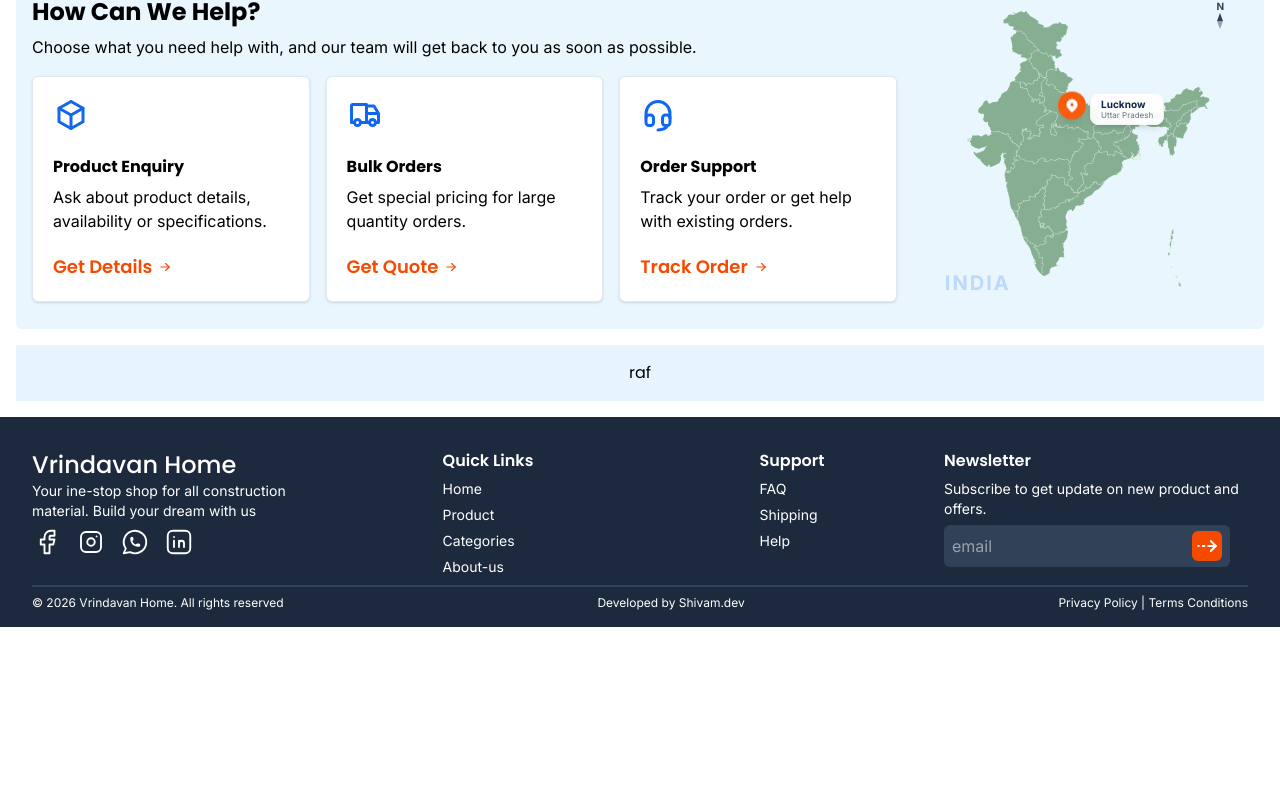
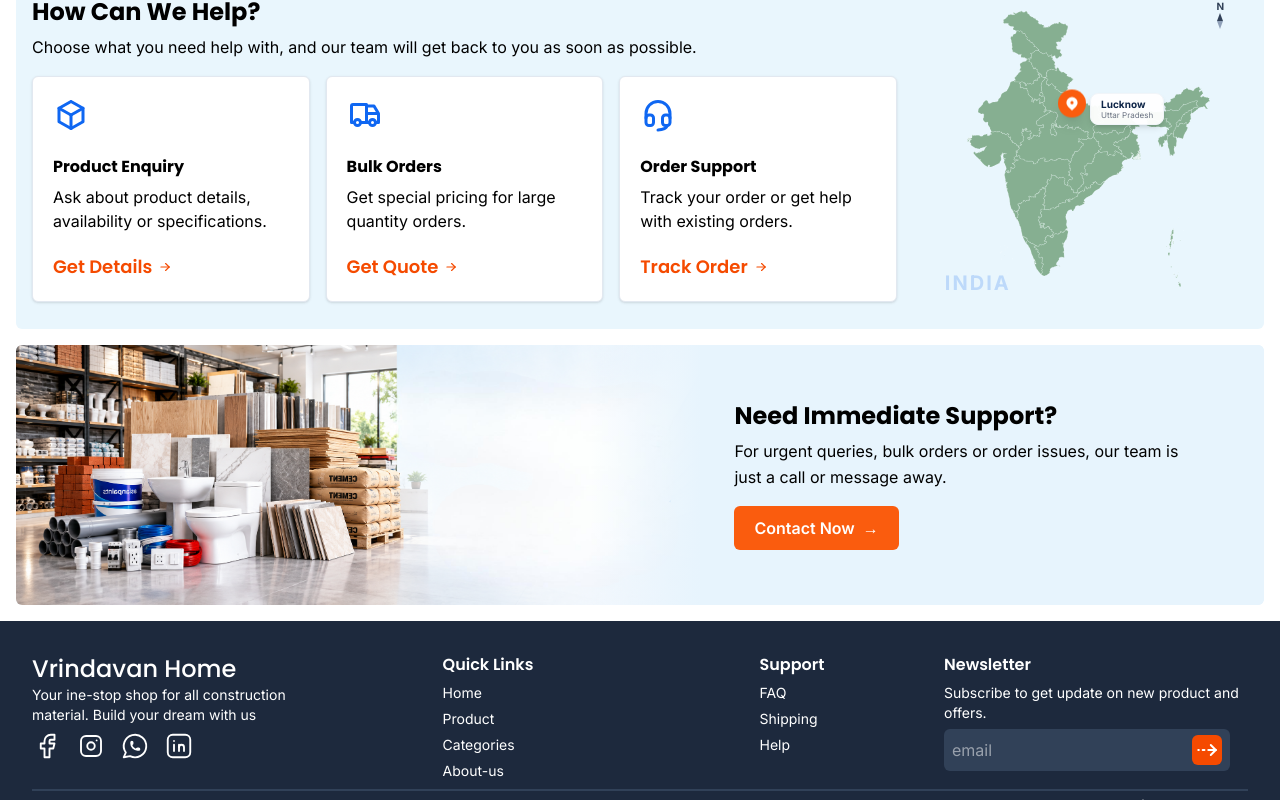
Before and after one commit to shivam-87388/vrindavan, a Next.js app in the folder frontend/: page /contact-us in a window 1280 px wide. Shown: the part 715-1515 px from the top of the page. Before the commit the page ends 1342 px from the top, so only its background shows below. Built offline with nearby package versions, Linux system fonts and the light colour scheme.

Commit message:
fix constact page

```diff
--- a/frontend/src/app/contact-us/page.jsx
+++ b/frontend/src/app/contact-us/page.jsx
@@ -290,9 +290,49 @@
             {/* map block */}
           </div>
           {/* how can we help + map end */}
-          <div className="flex items-center  justify-center p-4 w-full bg-[#E7F4FD]">
-            <h1>raf</h1>
-          </div>
+
+<div className="w-full overflow-hidden rounded-md bg-[#E7F4FD]">
+  <div className="flex w-full flex-col md:flex-row items-stretch">
+
+    {/* Left: Construction Materials Image */}
+    <div className="relative w-full min-w-0 h-[200px] md:w-[55%] md:h-[240px] lg:h-[260px] overflow-hidden">
+      <img
+        src="/contactfooter.png"
+        alt="Construction materials available at Vrindavan Home"
+        className="absolute inset-0 h-full w-full object-cover object-center"
+      />
+
+      {/* Smooth image-to-background blend */}
+      <div className="pointer-events-none absolute inset-y-0 right-0 hidden w-28 bg-gradient-to-r from-transparent to-[#E7F4FD] md:block" />
+    </div>
+
+    {/* Right: Support Content */}
+    <div className="flex w-full min-w-0 flex-col justify-center bg-[#E7F4FD] px-5 py-6 sm:px-8 md:w-[45%] md:px-6 md:py-4 lg:px-8">
+
+      <div className="mx-auto w-full max-w-md md:mx-0">
+
+        <h3 className="w-full text-start text-2xl font-bold font-['Poppins']">
+          Need Immediate Support?
+        </h3>
+
+        <p className="mt-1.5  text-black text-base font-normal font-['Inter'] leading-relaxed w-full text-start">
+          For urgent queries, bulk orders or order issues, our team is just a
+          call or message away.
+        </p>
+
+        <a
+          href="#"
+          className="mt-4 inline-flex items-center justify-center gap-2 rounded-md bg-[#FA5C0E] px-5 py-2.5 text-white text-base font-semibold font-['Inter'] transition-colors duration-200 hover:bg-[#E04F08] focus-visible:outline-2 focus-visible:outline-offset-2 focus-visible:outline-[#FA5C0E] "
+        >
+          Contact Now <span aria-hidden="true">→</span>
+        </a>
+
+      </div>
+    </div>
+
+  </div>
+</div>
+
 
 
         </div>
```
Also changed, not shown: frontend/public/contactfooter.png (added).
